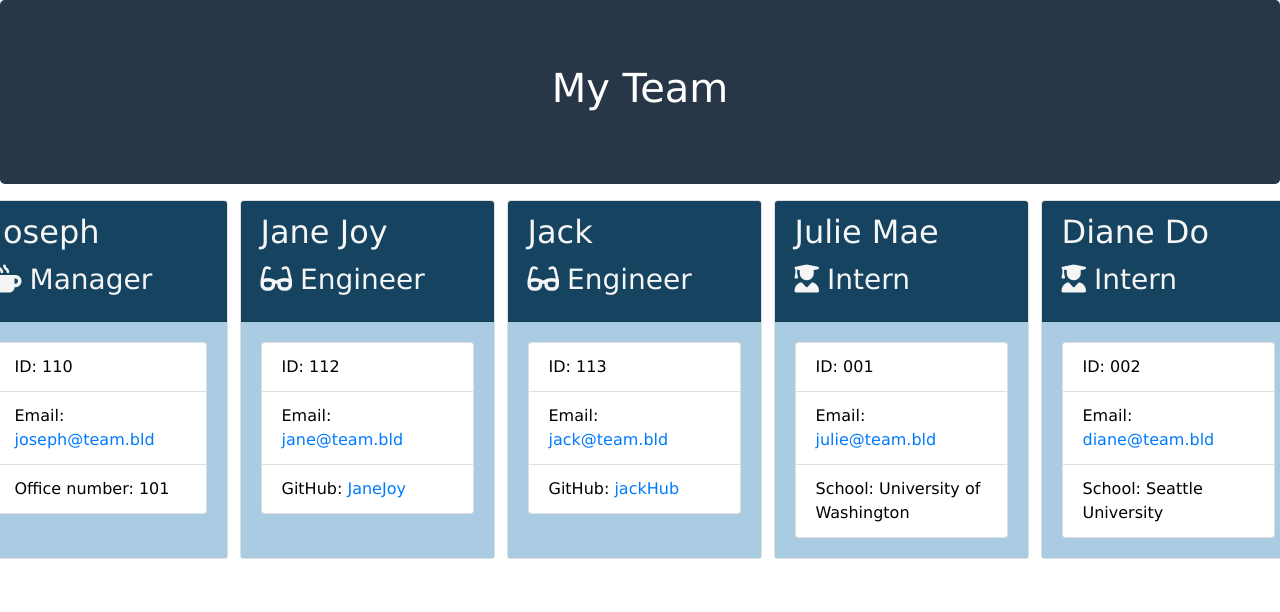
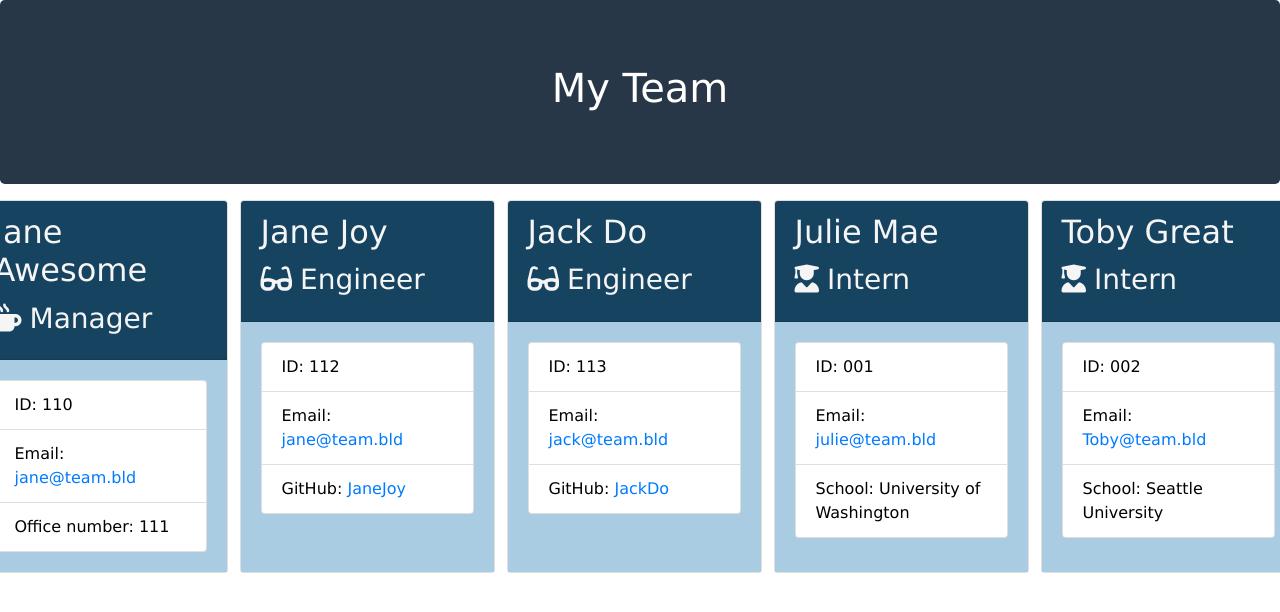
Before and after one commit to CarolinaYo/employee-sumary, a website: page Develop/output/team.html in a window 1280 px wide. Drawn offline with nearby package versions, Linux system fonts and the light colour scheme.

Commit message:
Sample demo output.

```diff
--- a/Develop/output/team.html
+++ b/Develop/output/team.html
@@ -25,14 +25,14 @@
             <div class="team-area col-12 d-flex justify-content-center">
                 <div class="card employee-card">
     <div class="card-header">
-        <h2 class="card-title">Joseph</h2>
+        <h2 class="card-title">Jane Awesome</h2>
         <h3 class="card-title"><i class="fas fa-mug-hot mr-2"></i>Manager</h3>
     </div>
     <div class="card-body">
         <ul class="list-group">
             <li class="list-group-item">ID: 110</li>
-            <li class="list-group-item">Email: <a href="mailto:joseph@team.bld">joseph@team.bld</a></li>
-            <li class="list-group-item">Office number: 101</li>
+            <li class="list-group-item">Email: <a href="mailto:jane@team.bld">jane@team.bld</a></li>
+            <li class="list-group-item">Office number: 111</li>
         </ul>
     </div>
 </div>
@@ -51,14 +51,14 @@
 </div>
 <div class="card employee-card">
     <div class="card-header">
-        <h2 class="card-title">Jack </h2>
+        <h2 class="card-title">Jack Do</h2>
         <h3 class="card-title"><i class="fas fa-glasses mr-2"></i>Engineer</h3>
     </div>
     <div class="card-body">
         <ul class="list-group">
             <li class="list-group-item">ID: 113</li>
             <li class="list-group-item">Email: <a href="mailto:jack@team.bld">jack@team.bld</a></li>
-            <li class="list-group-item">GitHub: <a href="https://github.com/jackHub" target="_blank" rel="noopener noreferrer">jackHub</a></li>
+            <li class="list-group-item">GitHub: <a href="https://github.com/JackDo" target="_blank" rel="noopener noreferrer">JackDo</a></li>
         </ul>
     </div>
 </div>
@@ -77,13 +77,13 @@
 </div>
 <div class="card employee-card">
     <div class="card-header">
-        <h2 class="card-title">Diane Do</h2>
+        <h2 class="card-title">Toby Great</h2>
         <h3 class="card-title"><i class="fas fa-user-graduate mr-2"></i>Intern</h3>
     </div>
     <div class="card-body">
         <ul class="list-group">
             <li class="list-group-item">ID: 002</li>
-            <li class="list-group-item">Email: <a href="mailto:diane@team.bld">diane@team.bld</a></li>
+            <li class="list-group-item">Email: <a href="mailto:Toby@team.bld">Toby@team.bld</a></li>
             <li class="list-group-item">School: Seattle University</li>
         </ul>
     </div>
```
